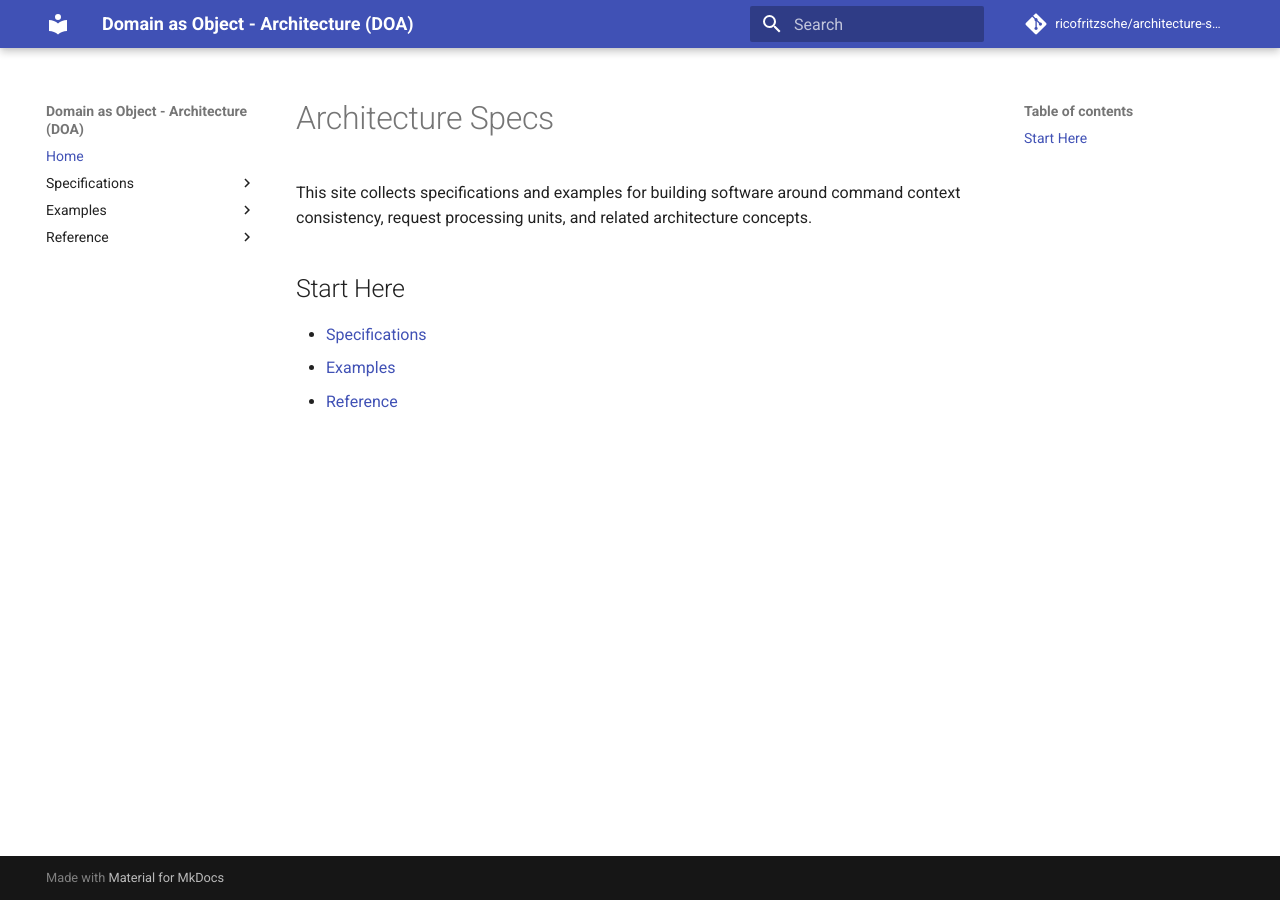
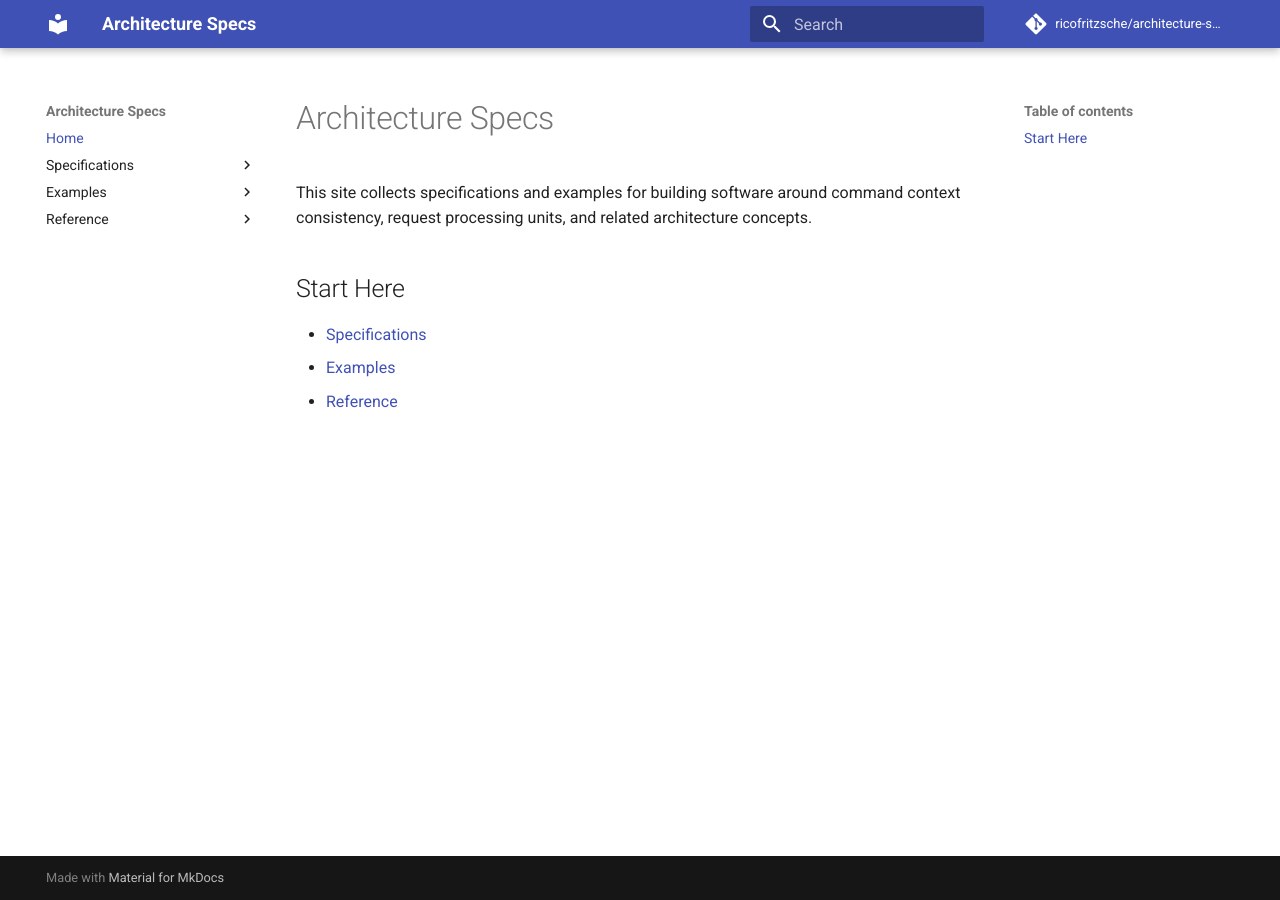
Before and after one commit to ricofritzsche/architecture-specs, an MkDocs documentation site: the page built from docs/index.md, in a window 1280 px wide. Built offline with MkDocs 1.6.1 and Material for MkDocs 9.7.7, drawn with Linux system fonts in a browser that asks for light colours; comment, search, counter and statistics services are not loaded.

Commit message:
Fix MkDocs site metadata

```diff
--- a/mkdocs.yml
+++ b/mkdocs.yml
@@ -1,6 +1,6 @@
-site_name: Domain as Object - Architecture (DOA)
-site_description: "Architecture concepts and specification such as CCC, RPUs, and Reactors."
-repo_url: https://github.com/ricofritzsche/dao-architecture
+site_name: Architecture Specs
+site_description: "Specifications and examples for command context consistency, request processing units, and related architecture concepts."
+repo_url: https://github.com/ricofritzsche/architecture-specs
 repo_name: ricofritzsche/architecture-specs
 
 theme:
```
